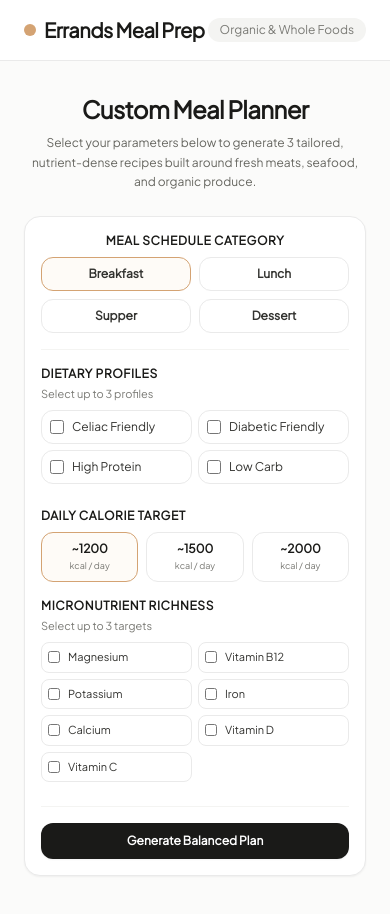
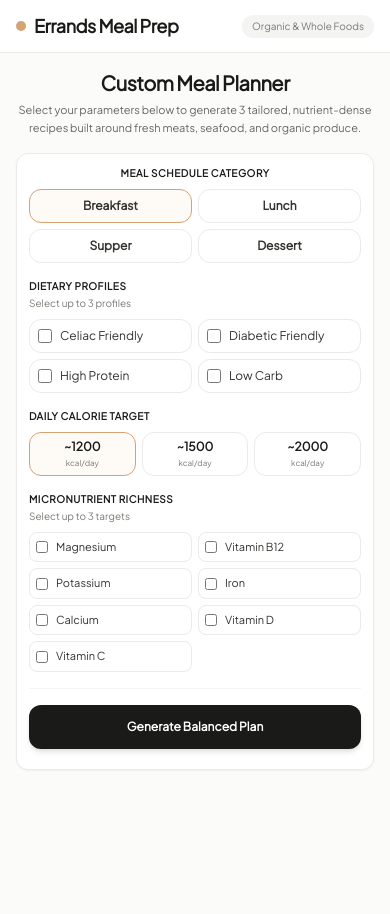
Before and after one commit to aaronhann/HannmadeApps, a plain HTML site: page mealprep.html in a window 390 px wide. After the commit the page ends 844 px from the top, so only its background shows below. Drawn offline with nearby package versions, Linux system fonts and the light colour scheme.

Commit message:
Update mealprep.html

```diff
--- a/mealprep.html
+++ b/mealprep.html
@@ -2,7 +2,7 @@
 <html lang="en">
 <head>
     <meta charset="UTF-8">
-    <meta name="viewport" content="width=device-width, initial-scale=1.0">
+    <meta name="viewport" content="width=device-width, initial-scale=1.0, maximum-scale=1.0, user-scalable=no">
     <title>Errands Meal Prep</title>
     <!-- Tailwind CSS CDN -->
     <script src="https://cdn.tailwindcss.com"></script>
@@ -57,38 +57,38 @@
         }
     </style>
 </head>
-<body class="bg-[#FBFBFA] text-[#333330] min-h-screen antialiased">
+<body class="bg-[#FBFBFA] text-[#333330] min-h-screen antialiased flex flex-col">
 
     <!-- Header -->
-    <header class="border-b border-[#EAEAEA] bg-white sticky top-0 z-50">
-        <div class="max-w-5xl mx-auto px-6 py-4 flex justify-between items-center">
+    <header class="border-b border-[#EAEAEA] bg-white sticky top-0 z-50 shrink-0">
+        <div class="max-w-5xl mx-auto px-4 py-3 sm:px-6 sm:py-4 flex justify-between items-center">
             <div class="flex items-center gap-2">
-                <span class="w-3 h-3 bg-[#D4A373] rounded-full"></span>
-                <h1 class="text-xl font-bold tracking-tight text-[#1A1A18] brand-font">Errands Meal Prep</h1>
+                <span class="w-2.5 h-2.5 bg-[#D4A373] rounded-full"></span>
+                <h1 class="text-lg sm:text-xl font-bold tracking-tight text-[#1A1A18] brand-font">Errands Meal Prep</h1>
             </div>
-            <span class="text-xs font-medium text-[#7A7A75] bg-[#F4F4F2] px-3 py-1 rounded-full">Organic & Whole Foods</span>
+            <span class="text-[10px] sm:text-xs font-medium text-[#7A7A75] bg-[#F4F4F2] px-2.5 py-1 rounded-full">Organic & Whole Foods</span>
         </div>
     </header>
 
-    <!-- Main Content -->
-    <main class="max-w-5xl mx-auto px-6 py-8">
+    <!-- Main Content Container with dynamic sizing to prevent mobile screen clipping -->
+    <main class="max-w-5xl w-full mx-auto px-4 py-4 sm:px-6 sm:py-8 flex-1 flex flex-col justify-start">
 
         <!-- Intro -->
-        <div class="mb-6 text-center max-w-2xl mx-auto no-print">
-            <h2 class="text-2xl font-bold tracking-tight text-[#1A1A18] mb-2">Custom Meal Planner</h2>
-            <p class="text-[#666660] text-xs leading-relaxed">
+        <div class="mb-4 sm:mb-6 text-center max-w-2xl mx-auto no-print shrink-0">
+            <h2 class="text-xl sm:text-2xl font-bold tracking-tight text-[#1A1A18] mb-1">Custom Meal Planner</h2>
+            <p class="text-[#666660] text-[11px] sm:text-xs leading-relaxed">
                 Select your parameters below to generate 3 tailored, nutrient-dense recipes built around fresh meats, seafood, and organic produce.
             </p>
         </div>
 
         <!-- Configuration Panel -->
-        <div class="bg-white border border-[#EAEAEA] rounded-2xl p-4 md:p-6 shadow-sm mb-8 no-print">
-            <form id="filterForm" onsubmit="generateMeals(event)">
+        <div class="bg-white border border-[#EAEAEA] rounded-xl sm:rounded-2xl p-3 sm:p-6 shadow-sm mb-6 no-print">
+            <form id="filterForm" onsubmit="generateMeals(event)" class="space-y-4 sm:space-y-6">
 
                 <!-- Filter 3: Meal Time Timeline (Moved to Top) -->
-                <div class="mb-4 pb-4 border-b border-[#F4F4F2]">
-                    <label class="block text-xs font-bold uppercase tracking-wider text-[#1A1A18] mb-2 text-center md:text-left">Meal Schedule Category</label>
-                    <div class="grid grid-cols-2 sm:grid-cols-4 gap-2">
+                <div>
+                    <label class="block text-[10px] sm:text-xs font-bold uppercase tracking-wider text-[#1A1A18] mb-2 text-center md:text-left">Meal Schedule Category</label>
+                    <div class="grid grid-cols-2 sm:grid-cols-4 gap-1.5 sm:gap-2">
                         <label class="border border-[#EAEAEA] rounded-xl p-2 flex items-center justify-center gap-2 cursor-pointer hover:bg-[#FDFDFB] transition-all has-[:checked]:border-[#D4A373] has-[:checked]:bg-[#FEFBF7]">
                             <input type="radio" name="mealtime" value="breakfast" checked class="sr-only">
                             <span class="text-xs font-semibold">Breakfast</span>
@@ -108,12 +108,12 @@
                     </div>
                 </div>
 
-                <div class="grid grid-cols-1 md:grid-cols-2 gap-6 mb-6">
+                <div class="grid grid-cols-1 md:grid-cols-2 gap-4 sm:gap-6">
 
                     <!-- Filter 1: Dietary Profiles -->
                     <div>
-                        <label class="block text-xs font-bold uppercase tracking-wider text-[#1A1A18] mb-1">Dietary Profiles</label>
-                        <span class="text-[11px] text-[#7A7A75] block mb-2">Select up to 3 profiles</span>
+                        <label class="block text-[10px] sm:text-xs font-bold uppercase tracking-wider text-[#1A1A18] mb-0.5">Dietary Profiles</label>
+                        <span class="text-[10px] sm:text-[11px] text-[#7A7A75] block mb-2">Select up to 3 profiles</span>
                         <div class="grid grid-cols-2 gap-1.5" id="dietaryGroup">
                             <label class="flex items-center gap-2 p-2 border border-[#EAEAEA] rounded-xl cursor-pointer hover:bg-[#FDFDFB] transition-colors text-xs">
                                 <input type="checkbox" name="diet" value="celiac" class="rounded text-[#D4A373] focus:ring-[#D4A373] border-[#CDCDCA] w-3.5 h-3.5">
@@ -137,29 +137,29 @@
                     <!-- Filter 2: Caloric Range & Micronutrients -->
                     <div class="space-y-4">
                         <div>
-                            <label class="block text-xs font-bold uppercase tracking-wider text-[#1A1A18] mb-2">Daily Calorie Target</label>
-                            <div class="grid grid-cols-3 gap-2">
-                                <label class="border border-[#EAEAEA] rounded-xl p-2 flex flex-col items-center justify-center text-center cursor-pointer hover:bg-[#FDFDFB] transition-all has-[:checked]:border-[#D4A373] has-[:checked]:bg-[#FEFBF7]">
+                            <label class="block text-[10px] sm:text-xs font-bold uppercase tracking-wider text-[#1A1A18] mb-2">Daily Calorie Target</label>
+                            <div class="grid grid-cols-3 gap-1.5 sm:gap-2">
+                                <label class="border border-[#EAEAEA] rounded-xl p-1.5 sm:p-2 flex flex-col items-center justify-center text-center cursor-pointer hover:bg-[#FDFDFB] transition-all has-[:checked]:border-[#D4A373] has-[:checked]:bg-[#FEFBF7]">
                                     <input type="radio" name="calories" value="1200" checked class="sr-only">
                                     <span class="text-xs font-bold text-[#1A1A18]">~1200</span>
-                                    <span class="text-[9px] text-[#7A7A75] mt-0.5">kcal / day</span>
+                                    <span class="text-[8px] sm:text-[9px] text-[#7A7A75] mt-0.5">kcal/day</span>
                                 </label>
-                                <label class="border border-[#EAEAEA] rounded-xl p-2 flex flex-col items-center justify-center text-center cursor-pointer hover:bg-[#FDFDFB] transition-all has-[:checked]:border-[#D4A373] has-[:checked]:bg-[#FEFBF7]">
+                                <label class="border border-[#EAEAEA] rounded-xl p-1.5 sm:p-2 flex flex-col items-center justify-center text-center cursor-pointer hover:bg-[#FDFDFB] transition-all has-[:checked]:border-[#D4A373] has-[:checked]:bg-[#FEFBF7]">
                                     <input type="radio" name="calories" value="1500" class="sr-only">
                                     <span class="text-xs font-bold text-[#1A1A18]">~1500</span>
-                                    <span class="text-[9px] text-[#7A7A75] mt-0.5">kcal / day</span>
+                                    <span class="text-[8px] sm:text-[9px] text-[#7A7A75] mt-0.5">kcal/day</span>
                                 </label>
-                                <label class="border border-[#EAEAEA] rounded-xl p-2 flex flex-col items-center justify-center text-center cursor-pointer hover:bg-[#FDFDFB] transition-all has-[:checked]:border-[#D4A373] has-[:checked]:bg-[#FEFBF7]">
+                                <label class="border border-[#EAEAEA] rounded-xl p-1.5 sm:p-2 flex flex-col items-center justify-center text-center cursor-pointer hover:bg-[#FDFDFB] transition-all has-[:checked]:border-[#D4A373] has-[:checked]:bg-[#FEFBF7]">
                                     <input type="radio" name="calories" value="2000" class="sr-only">
                                     <span class="text-xs font-bold text-[#1A1A18]">~2000</span>
-                                    <span class="text-[9px] text-[#7A7A75] mt-0.5">kcal / day</span>
+                                    <span class="text-[8px] sm:text-[9px] text-[#7A7A75] mt-0.5">kcal/day</span>
                                 </label>
                             </div>
                         </div>
 
                         <div>
-                            <label class="block text-xs font-bold uppercase tracking-wider text-[#1A1A18] mb-1">Micronutrient Richness</label>
-                            <span class="text-[11px] text-[#7A7A75] block mb-2">Select up to 3 targets</span>
+                            <label class="block text-[10px] sm:text-xs font-bold uppercase tracking-wider text-[#1A1A18] mb-0.5">Micronutrient Richness</label>
+                            <span class="text-[10px] sm:text-[11px] text-[#7A7A75] block mb-2">Select up to 3 targets</span>
                             <div class="grid grid-cols-2 gap-1.5" id="nutrientGroup">
                                 <label class="flex items-center gap-2 p-1.5 border border-[#EAEAEA] rounded-lg cursor-pointer hover:bg-[#FDFDFB] text-[11px] font-medium">
                                     <input type="checkbox" name="nutrient" value="magnesium" class="rounded text-[#D4A373] border-[#CDCDCA] w-3 h-3">
@@ -194,9 +194,9 @@
                     </div>
                 </div>
 
-                <!-- Submit Action -->
-                <div class="text-center border-t border-[#F4F4F2] pt-4">
-                    <button type="submit" class="w-full sm:w-auto px-6 py-2.5 bg-[#1A1A18] hover:bg-[#2D2D29] text-white font-semibold text-xs rounded-xl shadow-sm transition-all transform hover:-translate-y-0.5">
+                <!-- Submit Action with optimized tap targeting and vertical layout cushion for mobile devices -->
+                <div class="text-center border-t border-[#F4F4F2] pt-4 pb-2">
+                    <button type="submit" class="w-full sm:w-auto px-8 py-3.5 sm:py-2.5 bg-[#1A1A18] hover:bg-[#2D2D29] active:bg-[#3D3D39] text-white font-semibold text-xs rounded-xl shadow-md transition-all transform active:scale-[0.98] sm:hover:-translate-y-0.5 touch-manipulation">
                         Generate Balanced Plan
                     </button>
                 </div>
@@ -217,7 +217,7 @@
             </div>
 
             <!-- Dynamic Recipe Container (3 Results) -->
-            <div class="grid grid-cols-1 md:grid-cols-3 gap-6" id="recipeContainer"></div>
+            <div class="grid grid-cols-1 md:grid-cols-3 gap-6 pb-12" id="recipeContainer"></div>
         </div>
     </main>
 
@@ -710,7 +710,7 @@
                     "1500": ["1.25 cups Strawberries", "2 tsp Sunflower Seeds"],
                     "2000": ["1.75 cups Strawberries", "1 tbsp Sunflower Seeds"]
                 },
-                steps: ["Wash strawberries thoroughly and chop away the bitter green leaf caps.", "Quarter the remaining red structures cleanly into uniform wedges.", "Toss inside an appropriate dessert basin matrix.", "Scatter pre-toasted sunflower seed kernels across the top layers."]
+                steps: ["Warm strawberries thoroughly and chop away the bitter green leaf caps.", "Quarter the remaining red structures cleanly into uniform wedges.", "Toss inside an appropriate dessert basin matrix.", "Scatter pre-toasted sunflower seed kernels across the top layers."]
             },
             {
                 id: 39, mealtime: "dessert", tags: ["diabetic", "low-carb"], micros: ["potassium", "magnesium"],
```
